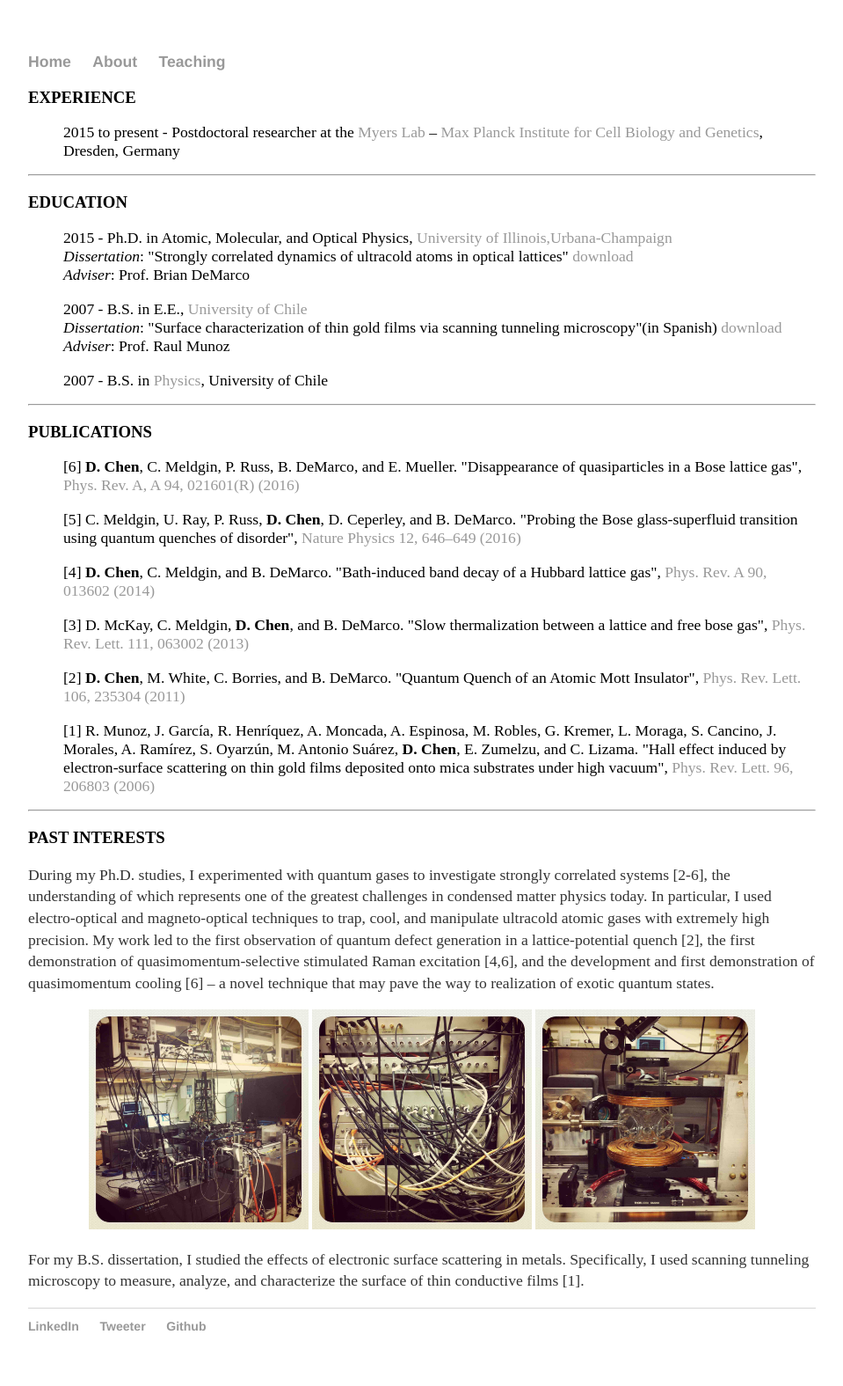
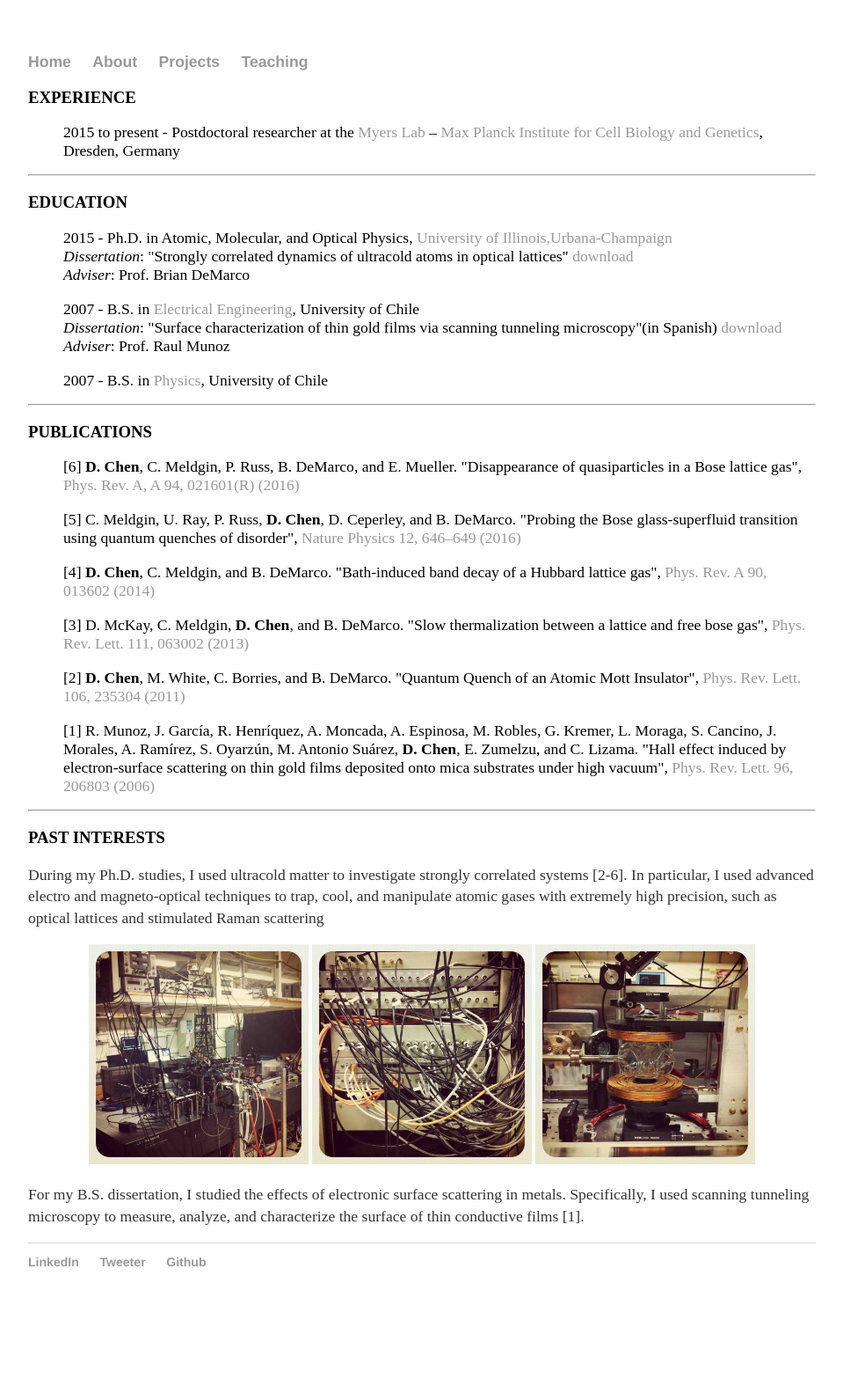
Before and after one commit to davidchenlee/davidchenlee.github.io, a Jekyll site: the page built from about/about.html, in a window 1280 px wide. Shown: the whole page at 88% size, without its empty margins (160-1119 px from the left). Built offline with Jekyll 4.4.1, drawn with Linux system fonts in a browser that asks for light colours; after the commit the page ends 1502 px from its top, so only the background shows below that.

Commit message:
Change past interest description

```diff
--- a/_layouts/default.html
+++ b/_layouts/default.html
@@ -10,6 +10,7 @@
 	    		<ul>
 	        		<li><a href="/">Home</a></li>
 		        	<li><a href="/about/about">About</a></li>
+							<li><a href="/teaching/projects">Projects</a></li>
 							<li><a href="/teaching/teaching">Teaching</a></li>
 	    		</ul>
 			</nav>
--- a/about/about.html
+++ b/about/about.html
@@ -17,7 +17,7 @@ title: David Chen
     <br><i>Adviser</i>: Prof. Brian DeMarco</li>
     <br>
 
-    <li>2007 - B.S. in E.E., <a href="http://die.cl/">University of Chile</a>
+    <li>2007 - B.S. in <a href="http://die.cl/">Electrical Engineering</a>, University of Chile
     <br><i>Dissertation</i>: "Surface characterization of thin gold films via scanning tunneling microscopy"(in Spanish)
     <a href="https://drive.google.com/open?id=0B5xYRU0lLprpX0JISXN6U1VPelE">download</a>
     <br><i>Adviser</i>: Prof. Raul Munoz</li>
@@ -38,7 +38,7 @@ title: David Chen
 
 <hr>
 <h3>PAST INTERESTS</h3>
-<p>During my Ph.D. studies, I experimented with quantum gases to investigate strongly correlated systems [2-6], the understanding of which represents one of the greatest challenges in condensed matter physics today. In particular, I used electro-optical and magneto-optical techniques to trap, cool, and manipulate ultracold atomic gases with extremely high precision. My work led to the first observation of quantum defect generation in a lattice-potential quench [2], the first demonstration of quasimomentum-selective stimulated Raman excitation [4,6], and the development and first demonstration of quasimomentum cooling [6] – a novel technique that may pave the way to realization of exotic quantum states.</p>
+<p>During my Ph.D. studies, I used ultracold matter to investigate strongly correlated systems [2-6]. In particular, I used advanced electro and magneto-optical techniques to trap, cool, and manipulate atomic gases with extremely high precision, such as optical lattices and stimulated Raman scattering</p>
 
 <center>
 <img src="/about/images/apparatus.jpg" alt="Apparatus" style="width:250px">
--- a/index.html
+++ b/index.html
@@ -10,7 +10,7 @@ title: David Chen
 </center>
 
 <hr>
-<p>I am currently designing and building a high throughput two-photon microscope for imaging large volumes of fixed tissue –as large as 1 cm^3– in-situ and with sub-micron resolution. This novel technology will be used to understand how cells form tissue at large scales in 3D.</p>
+<p>I am currently building a high throughput two-photon microscope for imaging large volumes of fixed tissue –as large as 1 cm^3– in-situ and with sub-micron resolution. This novel technology will be used to understand how cells form tissue at large scales in 3D.</p>
 
 	<center>
 			<img src="/images/SolidWorks01.jpg" alt="microscope CAD" style="width:500px">
--- /dev/null
+++ b/projects.html
@@ -0,0 +1,4 @@
+---
+layout: default
+title: David Chen
+---
```
